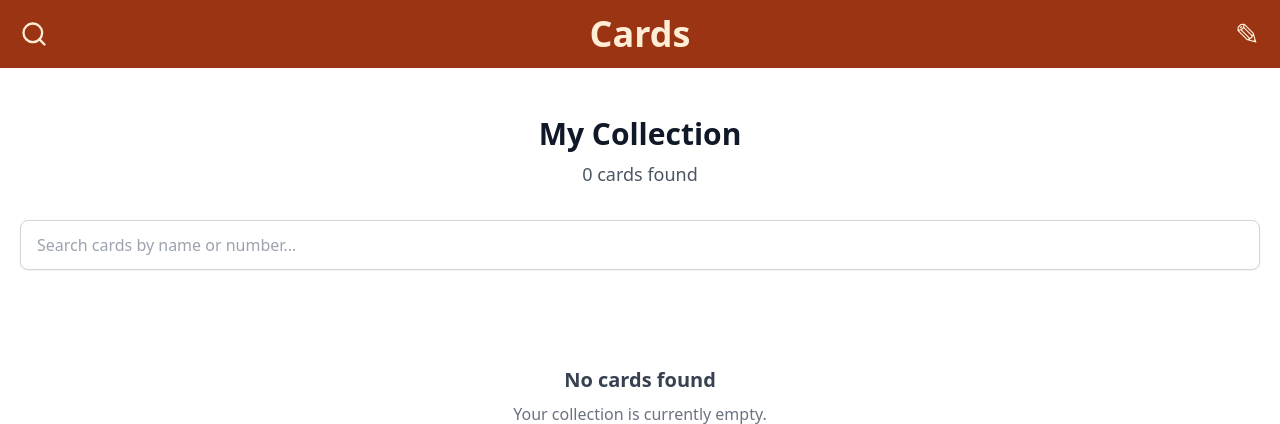
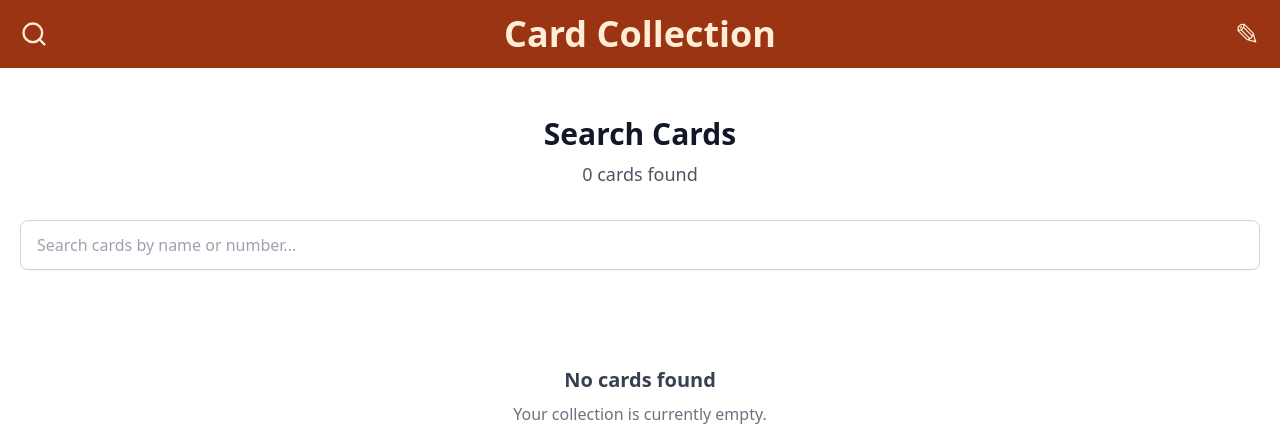
Before and after one commit to DevYouriD/HoardR, a Spring Boot app: page /cardsearch in a window 1280 px wide. Shown: the top 424 px of the page. Run offline with Spring Boot 4, Linux system fonts and the light colour scheme; data that the repository does not hold is empty; some libraries are stand-ins or nearby versions.

Commit message:
Change titles

```diff
--- a/src/main/resources/templates/cardsearch.html
+++ b/src/main/resources/templates/cardsearch.html
@@ -12,7 +12,7 @@
 <body class="bg-white text-gray-900 min-h-screen flex flex-col">
 
 <!-- Header -->
-<div th:replace="~{fragments/header :: header('Cards')}"></div>
+<div th:replace="~{fragments/header :: header('Card Collection')}"></div>
 
 <!-- Main content -->
 <main class="flex-grow">
@@ -20,7 +20,7 @@
         <div class="container px-5 py-12 mx-auto">
 
             <div class="mb-8 text-center">
-                <h1 class="text-3xl font-bold mb-2">My Collection</h1>
+                <h1 class="text-3xl font-bold mb-2">Search Cards</h1>
 
                 <div class="text-lg text-gray-600">
                     <span th:text="${#lists.size(cards)}">0</span>
```
